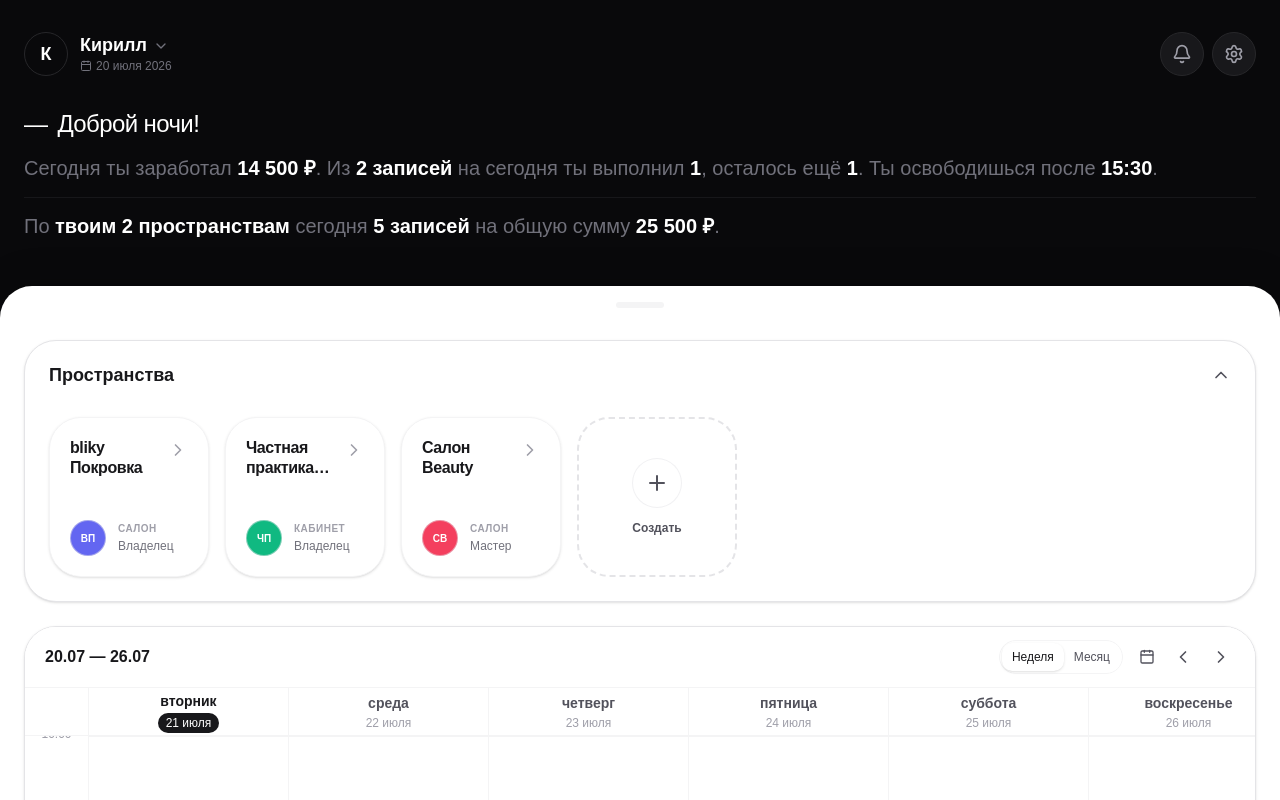
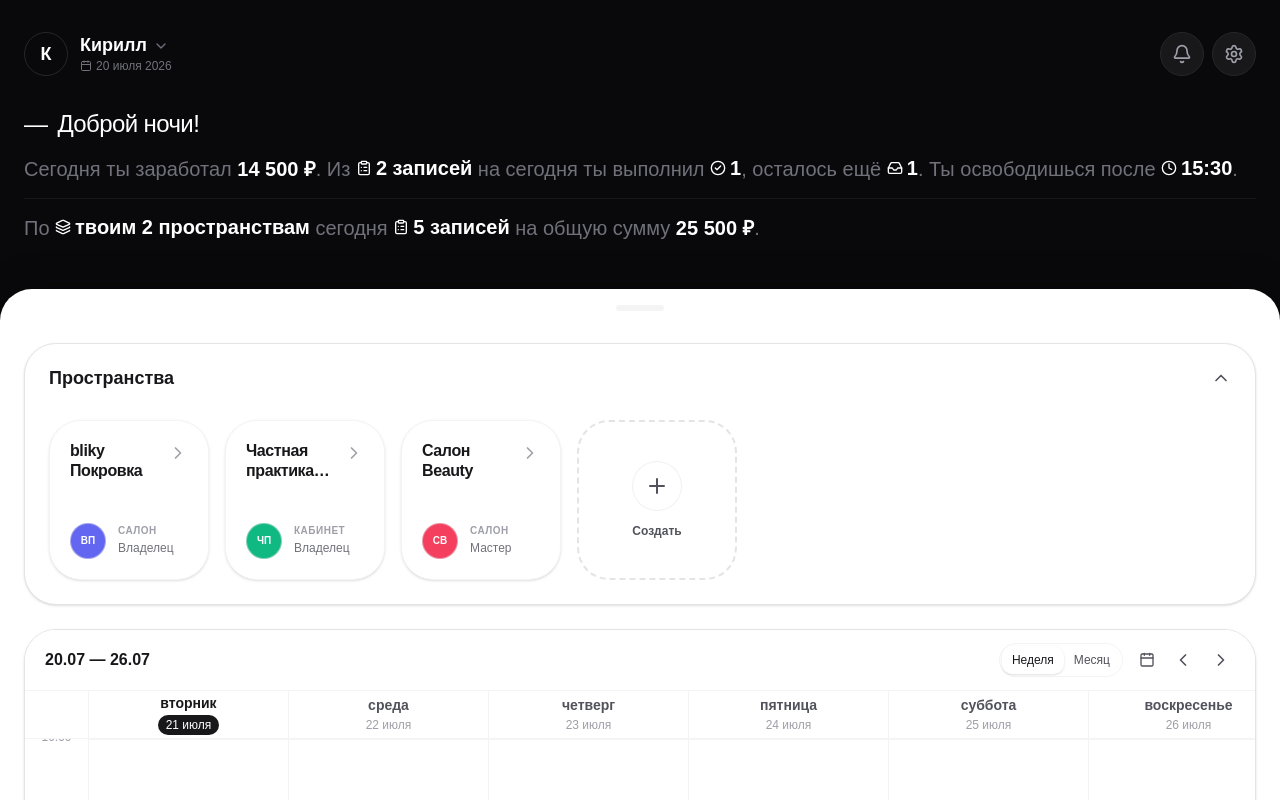
Before and after one commit to bliky-app/client, a React (Vite) app in the folder apps/web/: page / in a window 1280 px wide. Built offline with nearby package versions, Linux system fonts and the light colour scheme.

Commit message:
feat(hub): restore thematic icons in hub overview text blocks

```diff
--- a/apps/web/src/pages/hub/HubOverview.tsx
+++ b/apps/web/src/pages/hub/HubOverview.tsx
@@ -2,6 +2,7 @@
 import type { HubOverviewData } from "@/types/models"
 import { usePermissions } from "@/lib/permissions"
 import { formatCurrency, pluralize, formatTime, getGreeting } from "@/lib/formatters"
+import { ClipboardList, Clock, CheckCircle2, Inbox, Layers } from "lucide-react"
 
 interface HubOverviewProps {
   data: HubOverviewData
@@ -59,9 +60,10 @@ export default function HubOverview({ data }: HubOverviewProps) {
 
     if (completeAppointments === 0) {
       return (
-        <span className="block mt-3 pt-3 border-t border-zinc-800/50 first:border-0 first:pt-0 first:mt-0 text-zinc-500">
+        <span className="block mt-3 pt-3 border-t border-zinc-800/50 first:border-0 first:pt-0 first:mt-0 text-zinc-500 leading-relaxed">
           Сегодня предстоит{" "}
-          <span className="text-hub-text font-semibold">
+          <span className="text-hub-text font-semibold inline-flex items-center gap-1">
+            <ClipboardList className="w-4 h-4" />
             {todayAppointments} {pluralize(todayAppointments, ["запись", "записи", "записей"])}
           </span>{" "}
           на общую сумму{" "}
@@ -73,7 +75,8 @@ export default function HubOverview({ data }: HubOverviewProps) {
             <>
               {" "}
               {verbFree} после{" "}
-              <span className="text-hub-text font-semibold">
+              <span className="text-hub-text font-semibold inline-flex items-center gap-1">
+                <Clock className="w-4 h-4" />
                 {formatTime(lastAppointmentEndTime)}
               </span>
               .
@@ -84,23 +87,26 @@ export default function HubOverview({ data }: HubOverviewProps) {
     }
 
     return (
-      <span className="block mt-3 pt-3 border-t border-zinc-800/50 first:border-0 first:pt-0 first:mt-0 text-zinc-500">
+      <span className="block mt-3 pt-3 border-t border-zinc-800/50 first:border-0 first:pt-0 first:mt-0 text-zinc-500 leading-relaxed">
         Сегодня {verbEarned}{" "}
         <span className="text-hub-text font-semibold">
           {formatCurrency(todayRevenue)}
         </span>
         . Из{" "}
-        <span className="text-hub-text font-semibold">
+        <span className="text-hub-text font-semibold inline-flex items-center gap-1">
+          <ClipboardList className="w-4 h-4" />
           {todayAppointments} {pluralize(todayAppointments, ["записи", "записей", "записей"])}
         </span>{" "}
         на сегодня {verbCompleted}{" "}
-        <span className="text-hub-text font-semibold">
+        <span className="text-hub-text font-semibold inline-flex items-center gap-1">
+          <CheckCircle2 className="w-4 h-4" />
           {completeAppointments}
         </span>
         {remainingAppointments > 0 ? (
           <>
             , осталось ещё{" "}
-            <span className="text-hub-text font-semibold">
+            <span className="text-hub-text font-semibold inline-flex items-center gap-1">
+              <Inbox className="w-4 h-4" />
               {remainingAppointments}
             </span>
             .
@@ -112,7 +118,8 @@ export default function HubOverview({ data }: HubOverviewProps) {
           <>
             {" "}
             {verbFree} после{" "}
-            <span className="text-hub-text font-semibold">
+            <span className="text-hub-text font-semibold inline-flex items-center gap-1">
+              <Clock className="w-4 h-4" />
               {formatTime(lastAppointmentEndTime)}
             </span>
             .
@@ -134,9 +141,10 @@ export default function HubOverview({ data }: HubOverviewProps) {
     }
 
     return (
-      <span className="block mt-3 pt-3 border-t border-zinc-800/50 first:border-0 first:pt-0 first:mt-0 text-zinc-500">
+      <span className="block mt-3 pt-3 border-t border-zinc-800/50 first:border-0 first:pt-0 first:mt-0 text-zinc-500 leading-relaxed">
         {pronounDative} нужно обработать{" "}
-        <span className="text-hub-text font-semibold">
+        <span className="text-hub-text font-semibold inline-flex items-center gap-1">
+          <Inbox className="w-4 h-4" />
           {unconfirmedAppointments} {pluralize(unconfirmedAppointments, ["неподтвержденную заявку", "неподтвержденные заявки", "неподтвержденных заявок"])}
         </span>
         .
@@ -149,19 +157,20 @@ export default function HubOverview({ data }: HubOverviewProps) {
 
     if (totalWorkspaceAppointments === 0) {
       return (
-        <span className="block mt-3 pt-3 border-t border-zinc-800/50 first:border-0 first:pt-0 first:mt-0 text-zinc-500">
-          В <span className="text-hub-text font-semibold">{totalWorkspaces} {pluralize(totalWorkspaces, ["пространстве", "пространствах", "пространствах"])}</span> пока нет записей.
+        <span className="block mt-3 pt-3 border-t border-zinc-800/50 first:border-0 first:pt-0 first:mt-0 text-zinc-500 leading-relaxed">
+          В <span className="text-hub-text font-semibold inline-flex items-center gap-1"><Layers className="w-4 h-4" /> {totalWorkspaces} {pluralize(totalWorkspaces, ["пространстве", "пространствах", "пространствах"])}</span> пока нет записей.
         </span>
       )
     }
 
     return (
-      <span className="block mt-3 pt-3 border-t border-zinc-800/50 first:border-0 first:pt-0 first:mt-0 text-zinc-500">
-        По <span className="text-hub-text font-semibold">{pronounPossessive} {totalWorkspaces} {pluralize(totalWorkspaces, ["пространству", "пространствам", "пространствам"])}</span>
+      <span className="block mt-3 pt-3 border-t border-zinc-800/50 first:border-0 first:pt-0 first:mt-0 text-zinc-500 leading-relaxed">
+        По <span className="text-hub-text font-semibold inline-flex items-center gap-1"><Layers className="w-4 h-4" /> {pronounPossessive} {totalWorkspaces} {pluralize(totalWorkspaces, ["пространству", "пространствам", "пространствам"])}</span>
         {canViewAnalytics ? (
           <>
             {" "}сегодня{" "}
-            <span className="text-hub-text font-semibold">
+            <span className="text-hub-text font-semibold inline-flex items-center gap-1">
+              <ClipboardList className="w-4 h-4" />
               {totalWorkspaceAppointments} {pluralize(totalWorkspaceAppointments, ["запись", "записи", "записей"])}
             </span>
           </>
```
Also changed, not shown: apps/web/src/components/EventPopup.tsx (line endings or trailing spaces).
